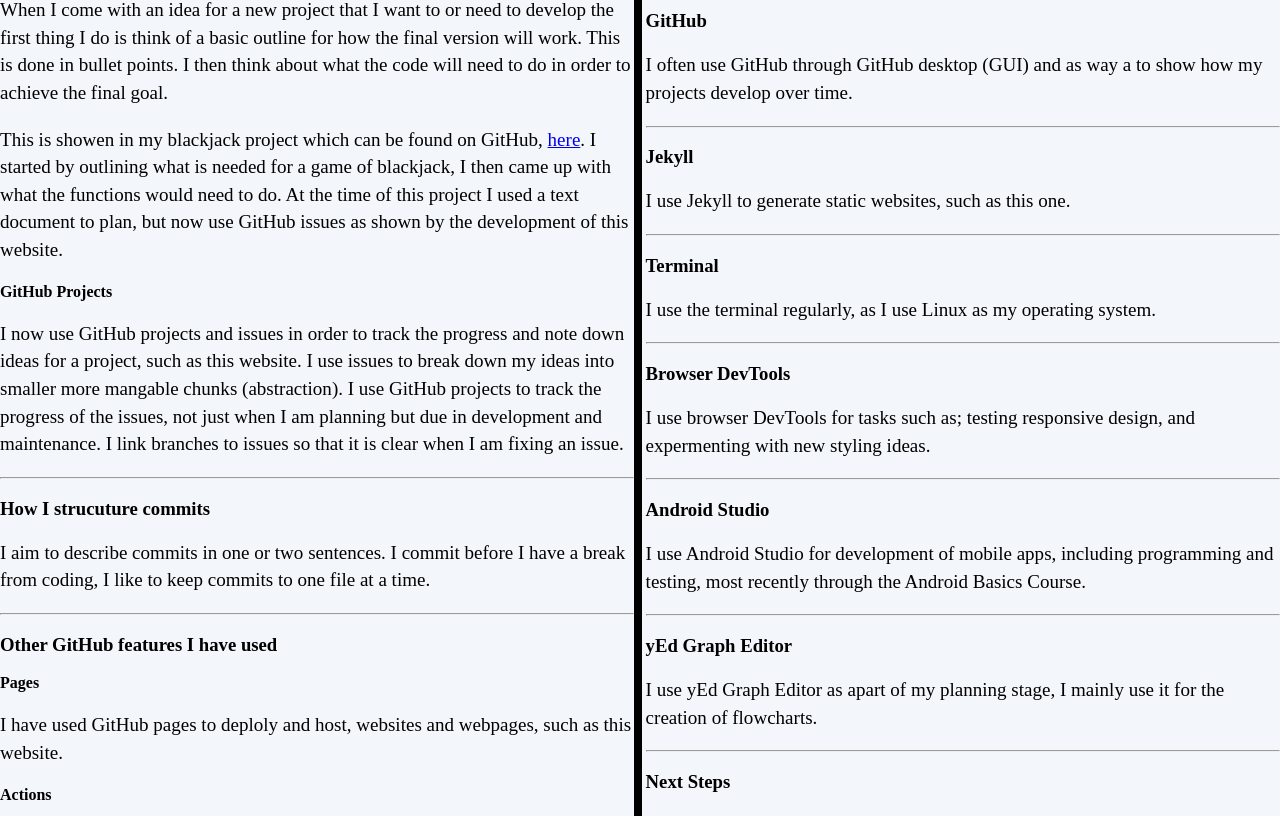
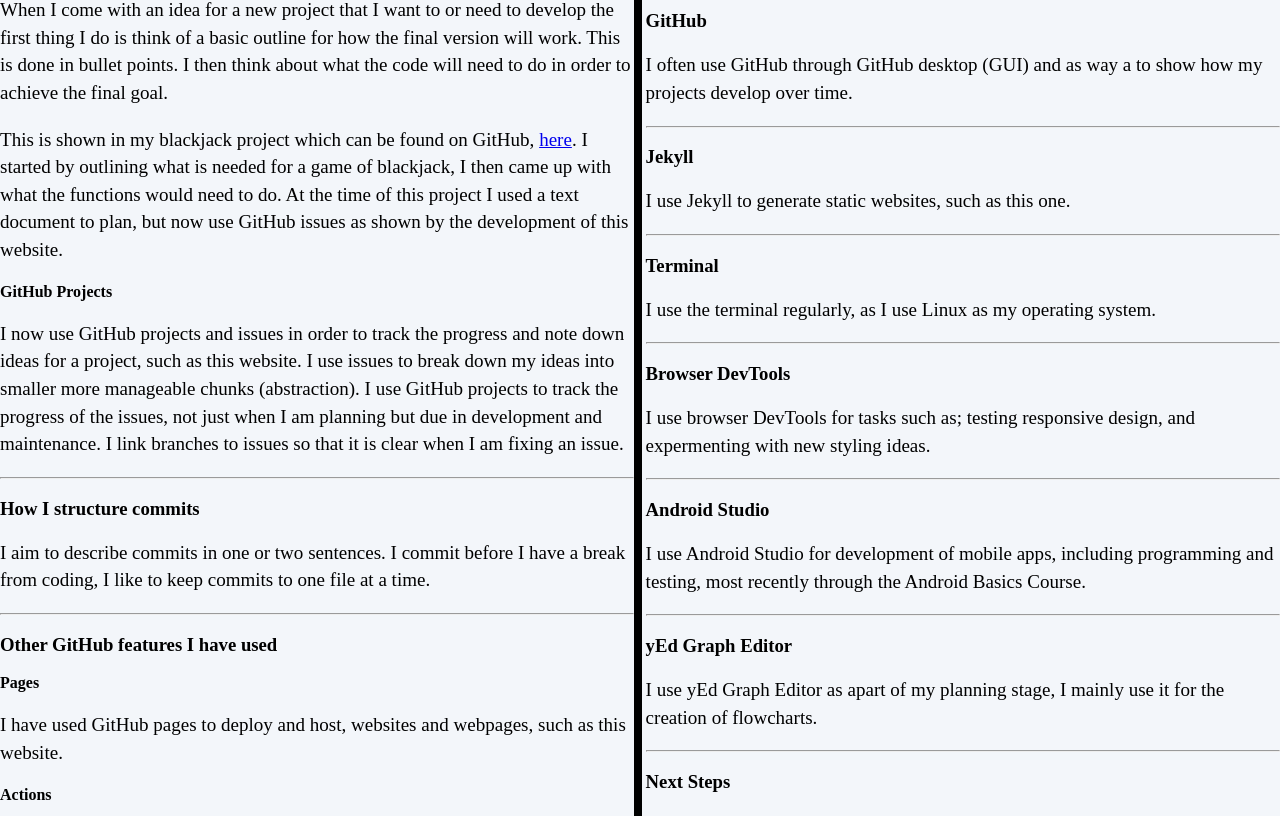
Before and after one commit to Andrew-Dev-Coder/Portfolio, a Jekyll site: the page built from Pages/OtherPages/skills.html, in a window 1280 px wide and 1400 px high. Shown: the part 538-1354 px from the top of the window. Built offline with Jekyll 4.4.1, drawn with Linux system fonts in a browser that asks for light colours.

Commit message:
Update skills.html

```diff
--- a/Pages/OtherPages/skills.html
+++ b/Pages/OtherPages/skills.html
@@ -30,7 +30,7 @@
                 </ul>
             </article>
             <hr>
-            <!--END SYSTEMS I HAVE USED-->
+
             <!-- START PROJECTS-->
             <article>
                 <h3>How I structure Projects</h3>
@@ -41,36 +41,36 @@
                     I then think about what the code will need to do in order to achieve the final goal.
                 </p>
                 <p>
-                    This is showen in my blackjack project which can be found <!--<a href="">here</a> and (add later after project is on projects page)--> on GitHub, <a href="https://github.com/Andrew-Dev-Coder/Blackjack">here</a>.
+                    This is shown in my blackjack project which can be found <!--<a href="">here</a> and (add later after project is on projects page)--> on GitHub, <a href="https://github.com/Andrew-Dev-Coder/Blackjack">here</a>.
                     I started by outlining what is needed for a game of blackjack, I then came up with what the functions would need to do.
                     At the time of this project I used a text document to plan, but now use GitHub issues as shown by the development of this website.
                 </p>
                 <h4>GitHub Projects</h4>
                 <p>
                     I now use GitHub projects and issues in order to track the progress and note down ideas for a project, such as this website.
-                    I use issues to break down my ideas into smaller more mangable chunks (abstraction).
+                    I use issues to break down my ideas into smaller more manageable chunks (abstraction).
                     I use GitHub projects to track the progress of the issues, not just when I am planning but due in development and maintenance.
                     I link branches to issues so that it is clear when I am fixing an issue.
                 </p>
             </article>
             <hr>
-            <!-- END PROJECTS -->
+
             <!-- START COMMITS-->
             <article>
-                <h3>How I strucuture commits</h3>
+                <h3>How I structure commits</h3>
                 <p>
                     I aim to describe commits in one or two sentences.
                     I commit before I have a break from coding, I like to keep commits to one file at a time.
                 </p>
             </article>
             <hr>
-            <!-- END COMMITS-->
+
             <!-- START OTHER GITHUB SKILLS -->
             <article>
                 <h3>Other GitHub features I have used</h3>
                 <h4>Pages</h4>
                 <p>
-                    I have used GitHub pages to deploly and host, websites and webpages, such as this website.
+                    I have used GitHub pages to deploy and host, websites and webpages, such as this website.
                 </p>
                 <h4>Actions</h4>
                 <p>
@@ -78,7 +78,7 @@
                 </p>
             </article>
             <hr>
-            <!--END OTHER GITHUB SKILLS -->
+
             <!-- START MY VIEW -->
             <article>
                 <h3>My understanding of version control systems</h3>
@@ -87,7 +87,7 @@
                 </p>
             </article>
             <hr>
-            <!-- END MY VIEW -->
+
             <!-- START NEXT STEPS -->
             <article>
                 <h3>Next Steps</h3>
@@ -95,9 +95,9 @@
                     I plan to keep using GitHub regularly to prevent loss of habit.
                 </p>
             </article>
-            <!-- END NEXT STEPS -->
+
         </section>
-        <!-- END VERSION CONTROL -->
+
         <!-- START TOOLS -->
          <section>
             <h2>Tools</h2>
@@ -170,9 +170,9 @@
                 </p>
             </article>
          </section>
-        <!-- END TOOLS -->
+
     </div>
-    <!-- END WRAPPER -->
+
     <!-- START WRAPPER -->
     <div class="wrapper">
         <!-- START WEB DEVELOPMENT-->
@@ -186,7 +186,7 @@
                 </p>
             </article>
             <hr>
-            <!-- END WEBSITE TYPES -->
+
             <!-- START LAYOUT-->
             <article>
                 <h3>Layout</h3>
@@ -196,7 +196,7 @@
                 </p>
             </article>
             <hr>
-            <!-- END LAYOUT -->
+
             <!-- START DEPLOYING WEBSITES-->
             <article>
                 <h3>Deploying Websites</h3>
@@ -205,7 +205,7 @@
                 </p>
             </article>
             <hr>
-            <!-- END DEPLOYING WEBSITES-->
+
             <!-- START NEXT STEPS-->
             <article>
                 <h3>Next Steps</h3>
@@ -213,11 +213,11 @@
                     I aim to keep updating my current websites and develop new websites to keep skills fresh.
                 </p>
             </article>
-            <!-- END NEXT STEPS -->
+
         </section>
-        <!-- END WEB DEVELOPMENT -->
+
     </div>
-    <!-- END WRAPPER -->
+
     <!-- START WRAPPER -->
     <div class="wrapper" role="main">
         <!-- START PROGRAMMING LANGUAGES -->
@@ -236,7 +236,7 @@
                 </ul>
             </article>
             <hr>
-            <!-- END PREVIOUS LANguages -->
+
             <!-- START JAVASCRIPT -->
             <article id="javaScript">
                 <h3>JavaScript</h3>
@@ -246,7 +246,7 @@
                 </p>
             </article>
             <hr>
-            <!-- END JAVASCRIPT -->
+
             <!-- START C SHARP -->
             <article id="c#">
                 <h3>C Sharp</h3>
@@ -267,7 +267,7 @@
                 </p>
             </article>
             <hr>
-            <!-- END HTML -->
+
             <!-- START CSS -->
             <article id="css">
                 <h3>CSS</h3>
@@ -277,7 +277,7 @@
                 </p>
             </article>
             <hr>
-            <!-- END CSS -->
+
             <!-- START PYTHON -->
             <article id="python">
                 <h3>Python</h3>
@@ -287,7 +287,7 @@
                 </p>
             </article>
             <hr>
-            <!-- END PYTHON -->
+
             <!-- START KOTLIN -->
             <article id="kotlin">
                 <h3>Kotlin</h3>
@@ -298,7 +298,6 @@
                 </p>
             </article>
             <hr>
-            <!-- END KOTLIN -->
             <!-- START SQL -->
             <article id="sql">
                 <h3>SQL</h3>
@@ -307,7 +306,7 @@
                 </p>
             </article>
             <hr>
-            <!-- END SQL -->
+
             <!-- START NEXT STEPS -->
             <article>
                 <h3>Next Steps</h3>
@@ -315,9 +314,9 @@
                     I will continue to learn new languages and practice using the languages I currently know frequently by developing and updating my current projects.
                 </p>
             </article>
-            <!-- END NEXT STEPS -->
+
         </section>
-        <!-- END PROGRAMMING LANguages -->
+
         <!-- START FRAMEWORKS -->
         <section>
             <h2>Frameworks</h2>
@@ -329,7 +328,7 @@
                     <li>Android</li>
                 </ul>
             </article>
-            <!-- END PREVIOUS FRAMEWORKS -->
+
             <!-- START NEXT STEPS -->
             <article>
                 <h3>Next Steps</h3>
@@ -337,11 +336,8 @@
                     I plan to keep practicing using the current frameworks that I have used.
                 </p>
             </article>
-            <!-- END NEXT STEPS -->
         </section>
-        <!-- END FRAMEWORKS -->
     </div>
-    <!-- END WRAPPER -->
     {% include footer.html %}
 </body>
 </html>
```
